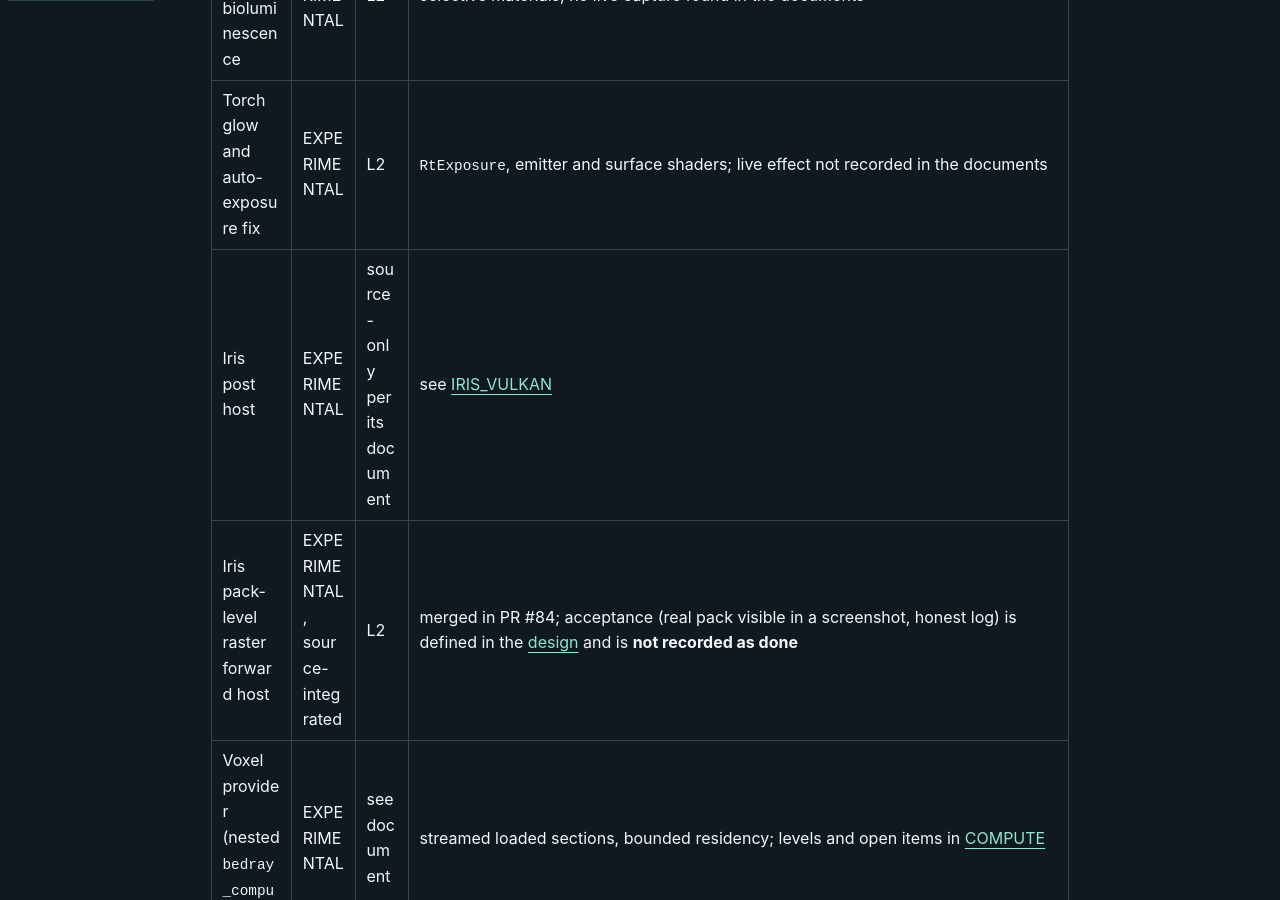
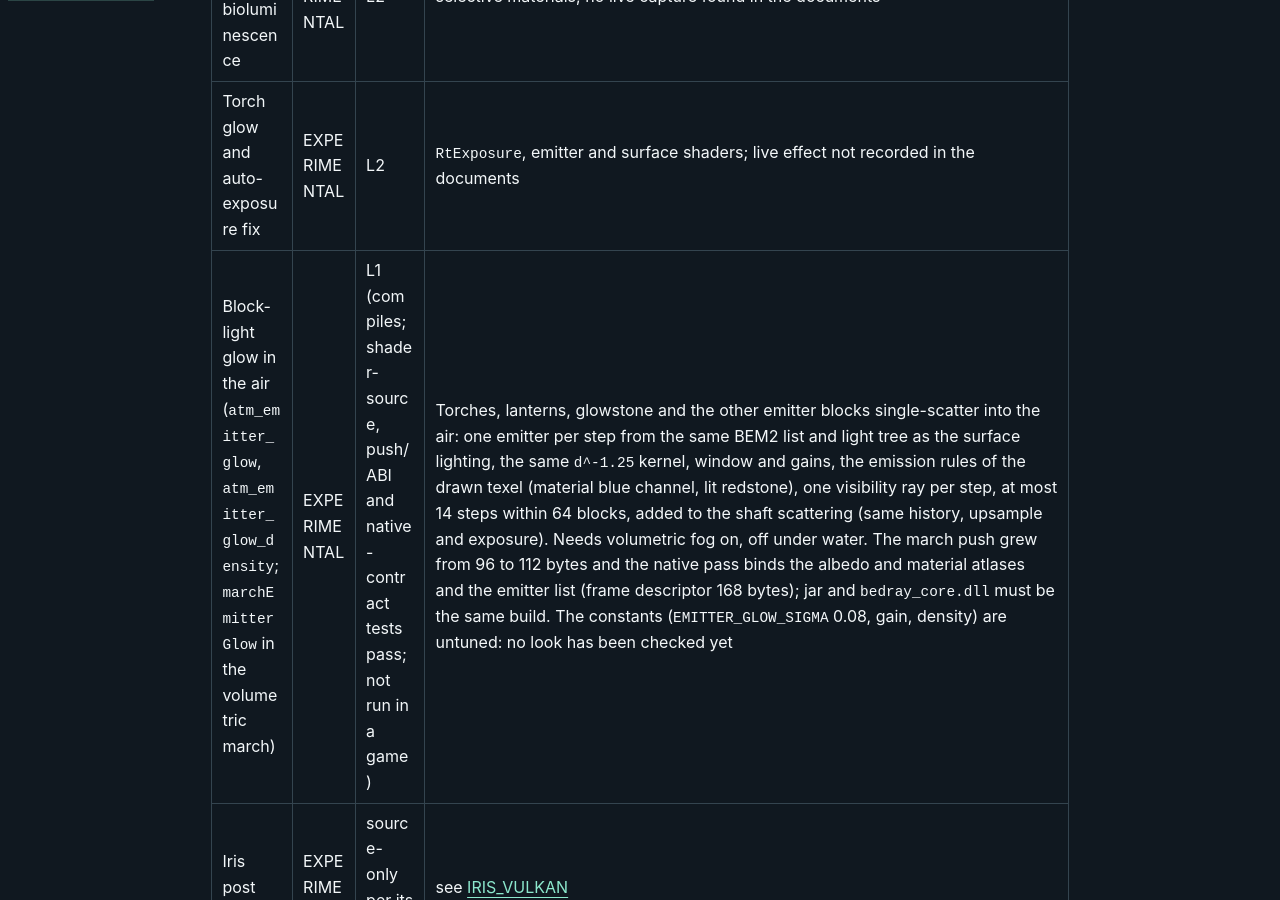
Before and after one commit to bnfe12/bedray, a Jekyll site: the page built from docs/FEATURE_MATRIX.md, in a window 1280 px wide and 900 px high, scrolled down 3994 px. Built offline with Jekyll 4.4.1, drawn with Linux system fonts in a browser that asks for light colours; our own code applies the rules of GitHub Pages for plain Markdown files; some of the changed text lies outside the part shown.

Commit message:
docs: feature matrix rows for the block-light glow and the Radiance Cascades fix
Both rows say what is verified (compile, unit and native contract tests) and what is
not (no look checked in a running game).

Co-Authored-By: Claude Sonnet 5.5 <noreply@anthropic.com>

```diff
--- a/docs/FEATURE_MATRIX.md
+++ b/docs/FEATURE_MATRIX.md
@@ -21,10 +21,11 @@ in the historical tables below only where those tables say they belong to the Sl
 | NRD ReLAX | EXPERIMENTAL | L2 | selectable and in the bench; A/B numbers not captured ([disposition](ai-agent-addenda/16-nrd-tuning-disposition.md)) |
 | DLSS Ray Reconstruction | EXPERIMENTAL | L4 (runs); preset D/E/F L2 | preset hint is additive and default off; A/B capture pending; RR sharpness is not wired (the NVIDIA API call is a no-op) |
 | Settings auto-policy and texture style presets | BETA | L4 | `gi_settings_l4` result PASS; the `gi_execution_status` row and `dlss_rr_preset` row are L2, live read-back pending |
-| Radiance Cascades | EXPERIMENTAL, opt-in | L2 | native finite-window field with temporal reuse; typed trace split into modules; no live acceptance recorded |
+| Radiance Cascades | EXPERIMENTAL, opt-in | L2 | native finite-window field with temporal reuse; typed trace split into modules; no live acceptance recorded. 2026-11-17: the path tracer no longer ends a path on an estimate that is not terminal everywhere (`incoming.terminalKnown`); the symptom was a dark ~9x9x9 cube around the camera near blocks (the finite window without an environment). Source fix, not yet seen in a game |
 | Glass: Fresnel on thin panes, ambient through glass, reflection guides through transmitted panes, tinted glass | EXPERIMENTAL | L2 | source fixes of 2026-11-12/13, live effect not recorded; a see-through-triangle report is localized to distant stair shading ([A/B notes](VERIFICATION_LOG.md)) |
 | Nether and End bioluminescence | EXPERIMENTAL | L2 | selective materials; no live capture found in the documents |
 | Torch glow and auto-exposure fix | EXPERIMENTAL | L2 | `RtExposure`, emitter and surface shaders; live effect not recorded in the documents |
+| Block-light glow in the air (`atm_emitter_glow`, `atm_emitter_glow_density`; `marchEmitterGlow` in the volumetric march) | EXPERIMENTAL | L1 (compiles; shader-source, push/ABI and native-contract tests pass; not run in a game) | Torches, lanterns, glowstone and the other emitter blocks single-scatter into the air: one emitter per step from the same BEM2 list and light tree as the surface lighting, the same `d^-1.25` kernel, window and gains, the emission rules of the drawn texel (material blue channel, lit redstone), one visibility ray per step, at most 14 steps within 64 blocks, added to the shaft scattering (same history, upsample and exposure). Needs volumetric fog on, off under water. The march push grew from 96 to 112 bytes and the native pass binds the albedo and material atlases and the emitter list (frame descriptor 168 bytes); jar and `bedray_core.dll` must be the same build. The constants (`EMITTER_GLOW_SIGMA` 0.08, gain, density) are untuned: no look has been checked yet |
 | Iris post host | EXPERIMENTAL | source-only per its document | see [IRIS_VULKAN](IRIS_VULKAN.md) |
 | Iris pack-level raster forward host | EXPERIMENTAL, source-integrated | L2 | merged in PR #84; acceptance (real pack visible in a screenshot, honest log) is defined in the [design](superpowers/specs/2026-11-12-iris-raster-core-design.md) and is **not recorded as done** |
 | Voxel provider (nested `bedray_compute`) | EXPERIMENTAL | see document | streamed loaded sections, bounded residency; levels and open items in [COMPUTE](COMPUTE.md) |
```
